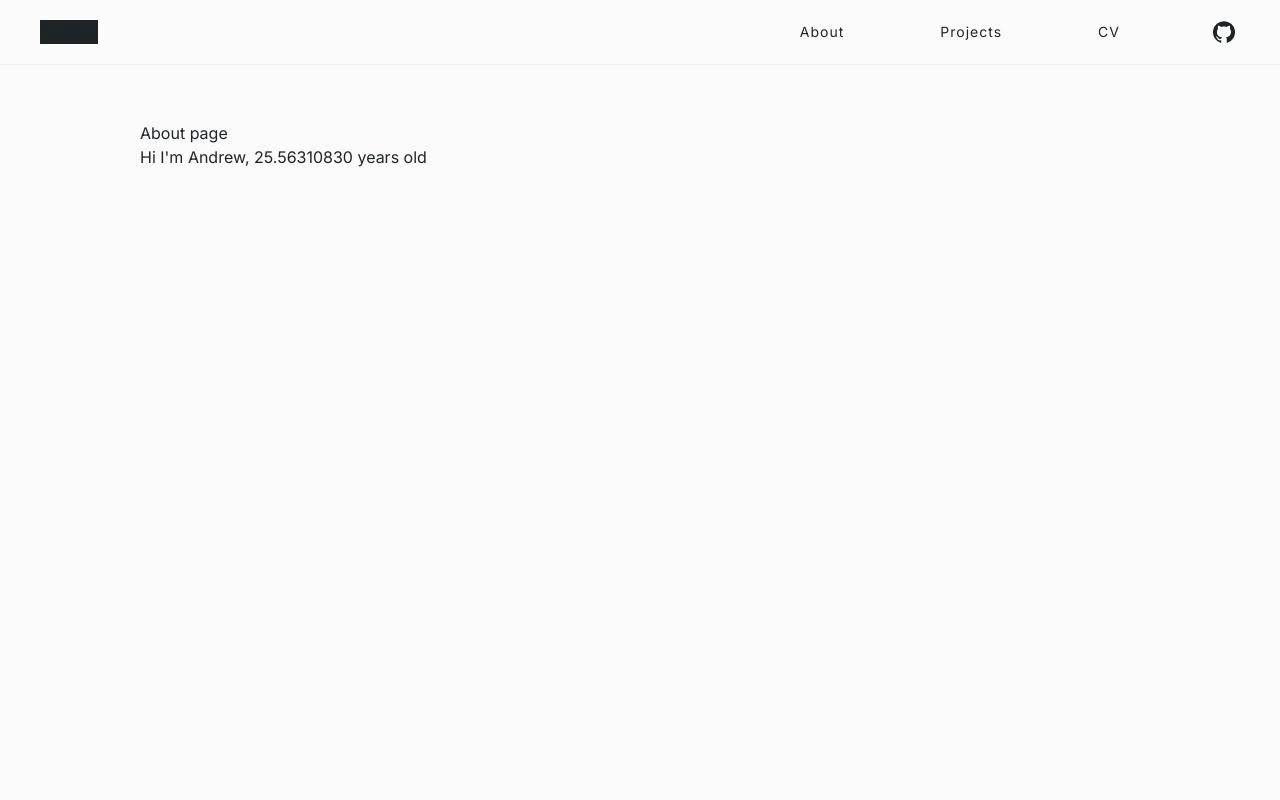
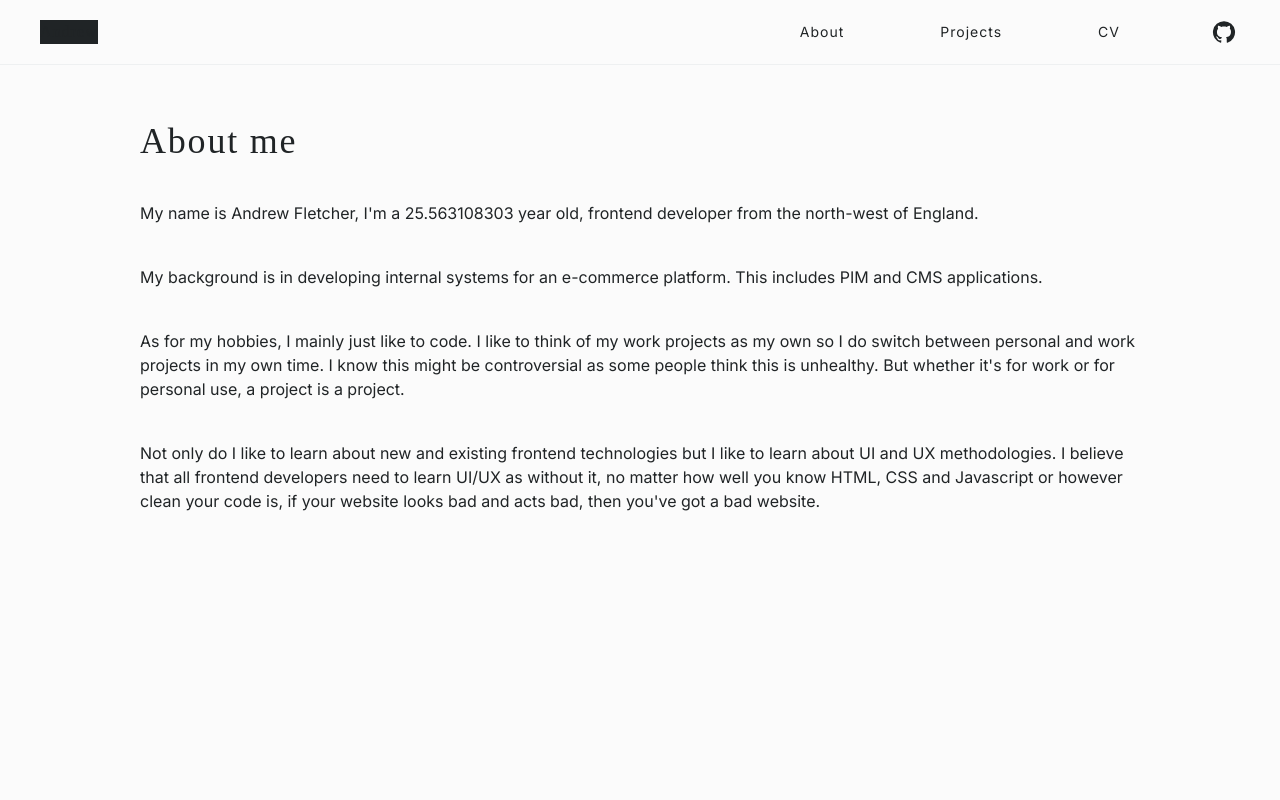
Before and after one commit to fletch-r/personal, a React (Vite) app: page /about in a window 1280 px wide. Shown: the top 800 px of the page. Built offline with nearby package versions, Linux system fonts and the light colour scheme.

Commit message:
feat: :sparkles:  - About information

```diff
--- a/src/pages/About.tsx
+++ b/src/pages/About.tsx
@@ -15,9 +15,20 @@ export default function About() {
     }, 200);
 
     return (
-        <div>
-            <h1>About page</h1>
-            <p>Hi I'm Andrew, {birthday.slice(0, 11)} years old</p>
+        <div className="flex flex-col gap-10">
+            <h1 className="font-cals text-4xl tracking-wider">About me</h1>
+            <p>My name is Andrew Fletcher, I'm a {birthday.slice(0, 12)} year old, frontend developer from the north-west of England.</p>
+            <p>My background is in developing internal systems for an e-commerce platform. This includes PIM and CMS applications.</p>
+            <p>
+                As for my hobbies, I mainly just like to code. I like to think of my work projects as my own so I do switch between personal
+                and work projects in my own time. I know this might be controversial as some people think this is unhealthy. But whether
+                it's for work or for personal use, a project is a project.
+            </p>
+            <p>
+                Not only do I like to learn about new and existing frontend technologies but I like to learn about UI and UX methodologies.
+                I believe that all frontend developers need to learn UI/UX as without it, no matter how well you know HTML, CSS and Javascript
+                or however clean your code is, if your website looks bad and acts bad, then you've got a bad website.
+            </p>
         </div>
     );
 }
```
